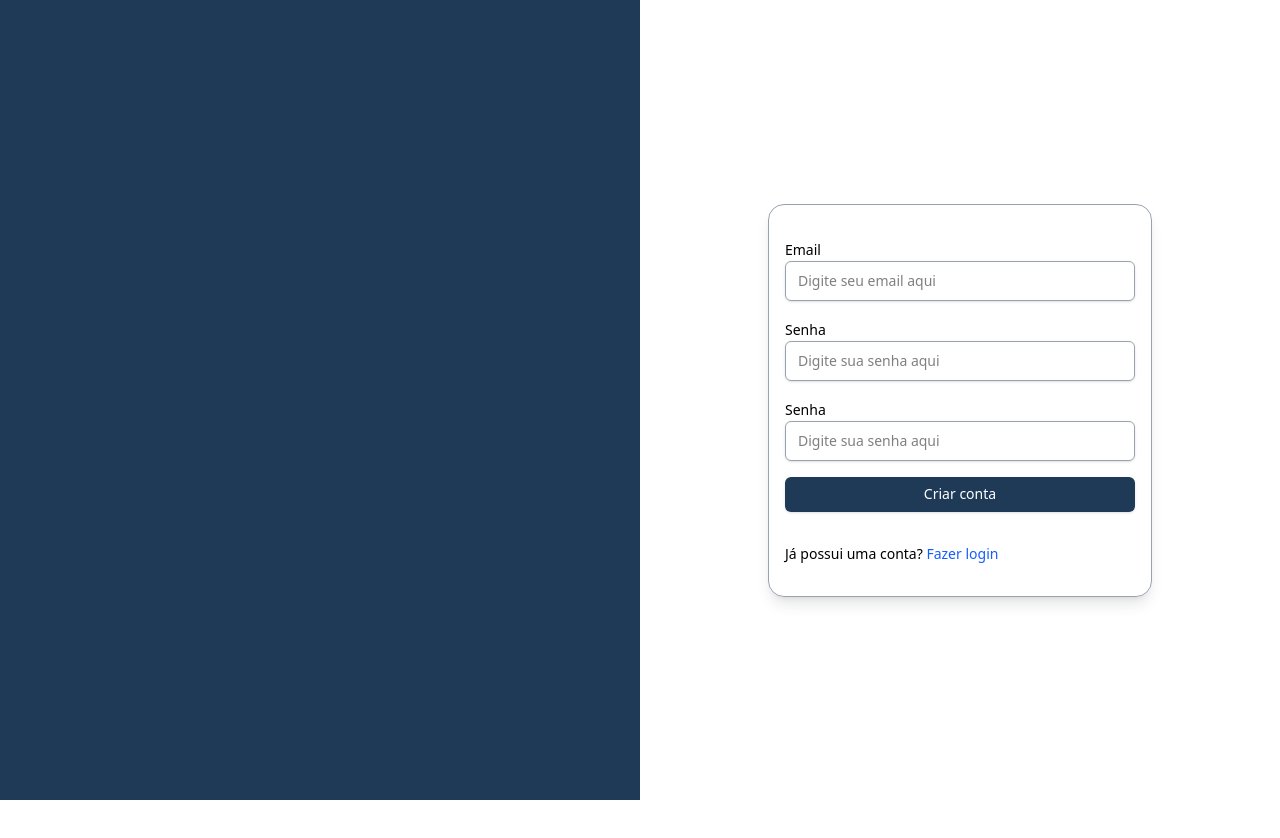
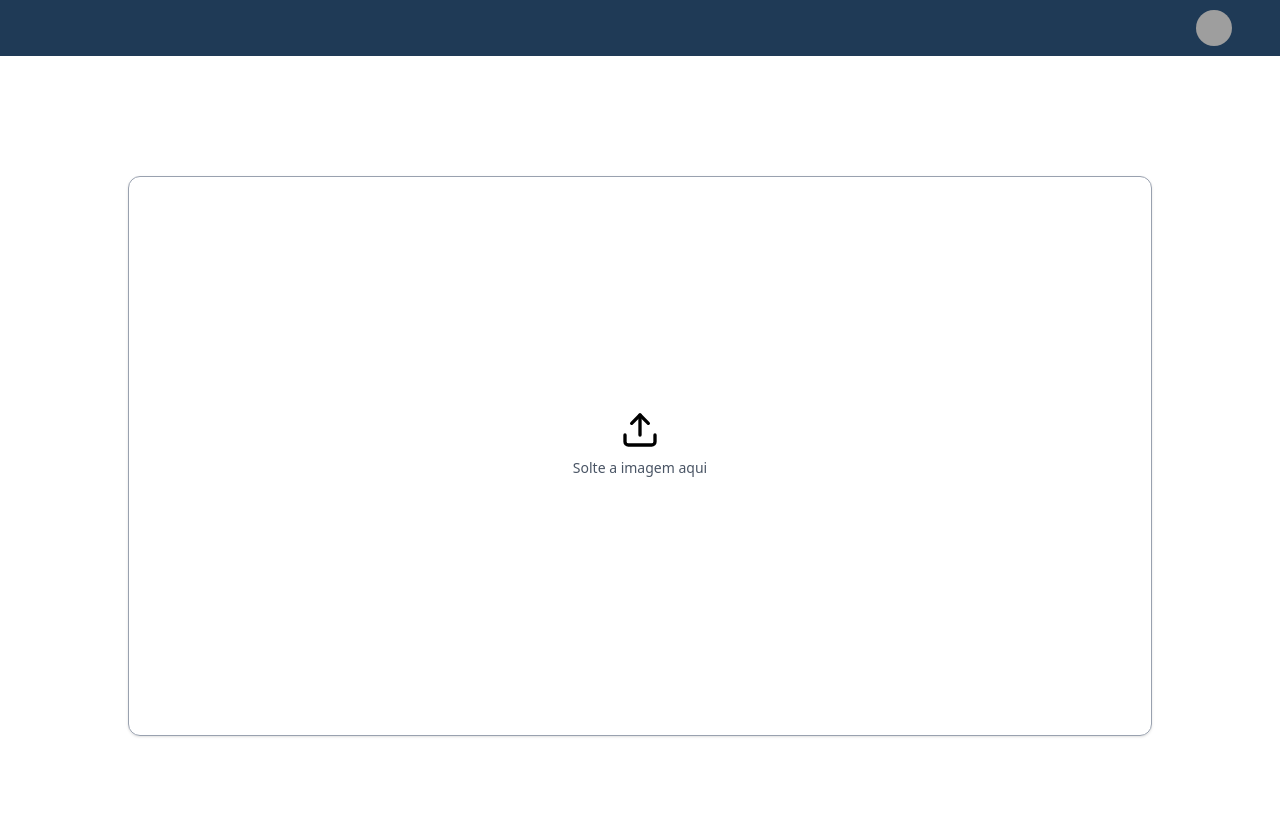
Before and after one commit to Altenir-M-Gomes/brazilian_animal_detection, a React (Vite) app in the folder front-end/: page / in a window 1280 px wide. Shown: the top 838 px of the page. Before the commit the page ends 800 px from the top, so only its background shows below. Built offline with nearby package versions, Linux system fonts and the light colour scheme; grey boxes are pictures that could not be loaded.

Commit message:
feat: create predict screen

```diff
--- a/front-end/package.json
+++ b/front-end/package.json
@@ -10,6 +10,7 @@
     "preview": "vite preview"
   },
   "dependencies": {
+    "@radix-ui/react-avatar": "^1.1.10",
     "@radix-ui/react-label": "^2.1.7",
     "@radix-ui/react-slot": "^1.2.3",
     "@tailwindcss/cli": "^4.1.12",
--- a/front-end/src/App.jsx
+++ b/front-end/src/App.jsx
@@ -1,11 +1,11 @@
-import CadastrarPage from './pages/cadastrar'
+import PrevisaoScreen from './pages/previsao'
 
 function App() {
 
 
   return (
     <>
-      <CadastrarPage/>
+      <PrevisaoScreen/>
     </>
   )
 }
--- /dev/null
+++ b/front-end/src/components/Header.jsx
@@ -0,0 +1,12 @@
+import { Avatar, AvatarImage, AvatarFallback } from "@/components/ui/avatar"
+
+export default function Header() {
+  return (
+    <div className="w-full bg-[#1f3a56] h-14 flex justify-end items-center px-12">
+      <Avatar className="h-9 w-9">
+        <AvatarImage src="https://github.com/youruser.png" alt="User" />
+        <AvatarFallback>U</AvatarFallback>
+      </Avatar>
+    </div>
+  )
+}
--- /dev/null
+++ b/front-end/src/components/ui/avatar.jsx
@@ -0,0 +1,33 @@
+import * as React from "react"
+import * as AvatarPrimitive from "@radix-ui/react-avatar"
+
+import { cn } from "@/lib/utils"
+
+const Avatar = React.forwardRef(({ className, ...props }, ref) => (
+  <AvatarPrimitive.Root
+    ref={ref}
+    className={cn("relative flex h-10 w-10 shrink-0 overflow-hidden rounded-full", className)}
+    {...props} />
+))
+Avatar.displayName = AvatarPrimitive.Root.displayName
+
+const AvatarImage = React.forwardRef(({ className, ...props }, ref) => (
+  <AvatarPrimitive.Image
+    ref={ref}
+    className={cn("aspect-square h-full w-full", className)}
+    {...props} />
+))
+AvatarImage.displayName = AvatarPrimitive.Image.displayName
+
+const AvatarFallback = React.forwardRef(({ className, ...props }, ref) => (
+  <AvatarPrimitive.Fallback
+    ref={ref}
+    className={cn(
+      "flex h-full w-full items-center justify-center rounded-full bg-muted",
+      className
+    )}
+    {...props} />
+))
+AvatarFallback.displayName = AvatarPrimitive.Fallback.displayName
+
+export { Avatar, AvatarImage, AvatarFallback }
--- /dev/null
+++ b/front-end/src/pages/previsao.jsx
@@ -0,0 +1,20 @@
+import { Card, CardContent } from "@/components/ui/card"
+import { Avatar, AvatarImage, AvatarFallback } from "@/components/ui/avatar"
+import { Upload } from "lucide-react"
+import Header from "@/components/Header"
+
+export default function PrevisaoScreen() {
+  return (
+      <div >
+        <Header/>
+        <div className="flex justify-center items-center min-h-screen">
+          <Card className="w-full max-w-5xl h-[70vh] flex items-center justify-center border border-gray-400">
+                <CardContent className="flex flex-col items-center justify-center text-center">
+                <Upload className="w-10 h-10 mb-2" />
+                <span className="text-sm text-gray-600">Solte a imagem aqui</span>
+                </CardContent>
+            </Card>
+        </div>
+      </div>
+  )
+}
```
Also changed, not shown: 1 other file (tests, documents, lock files or other folders).
